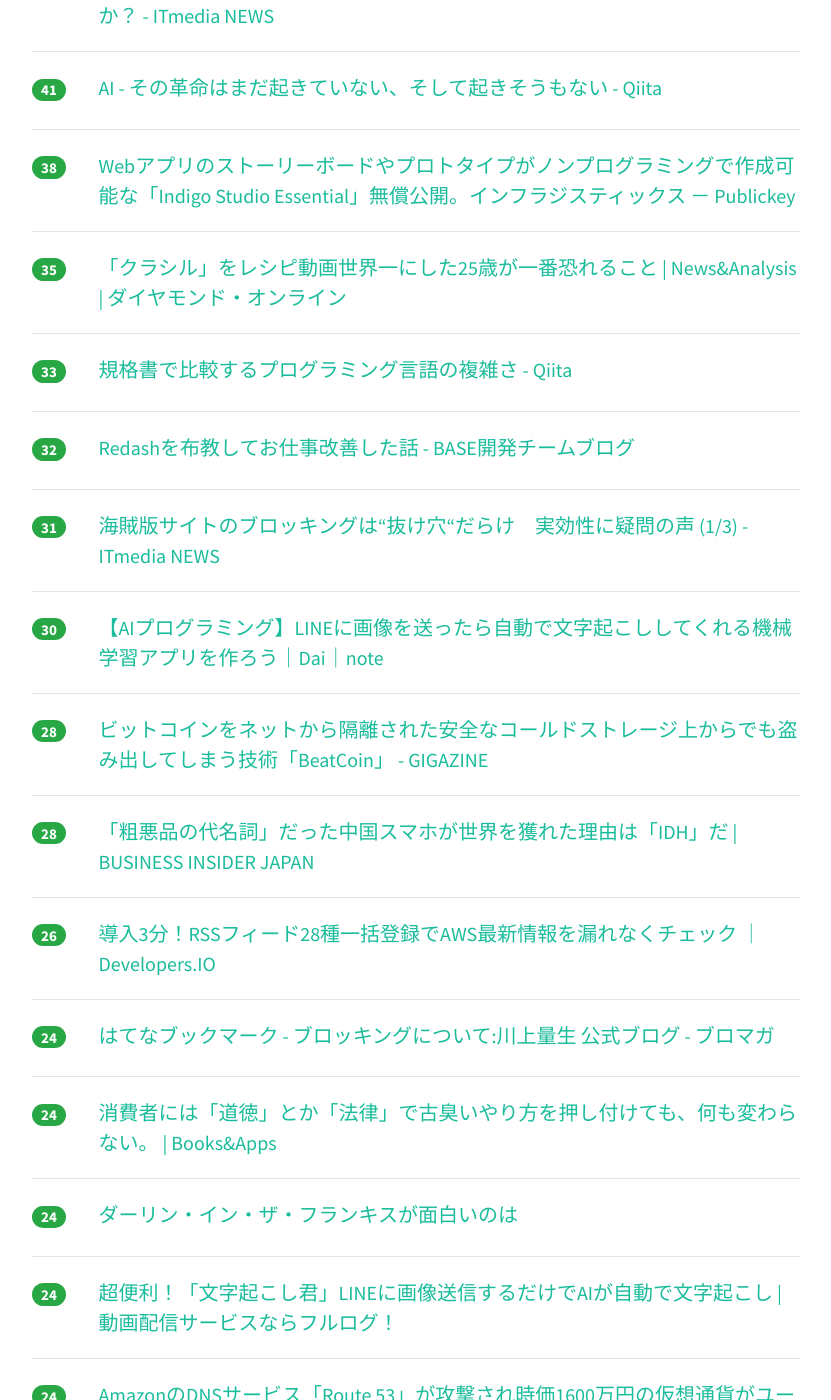
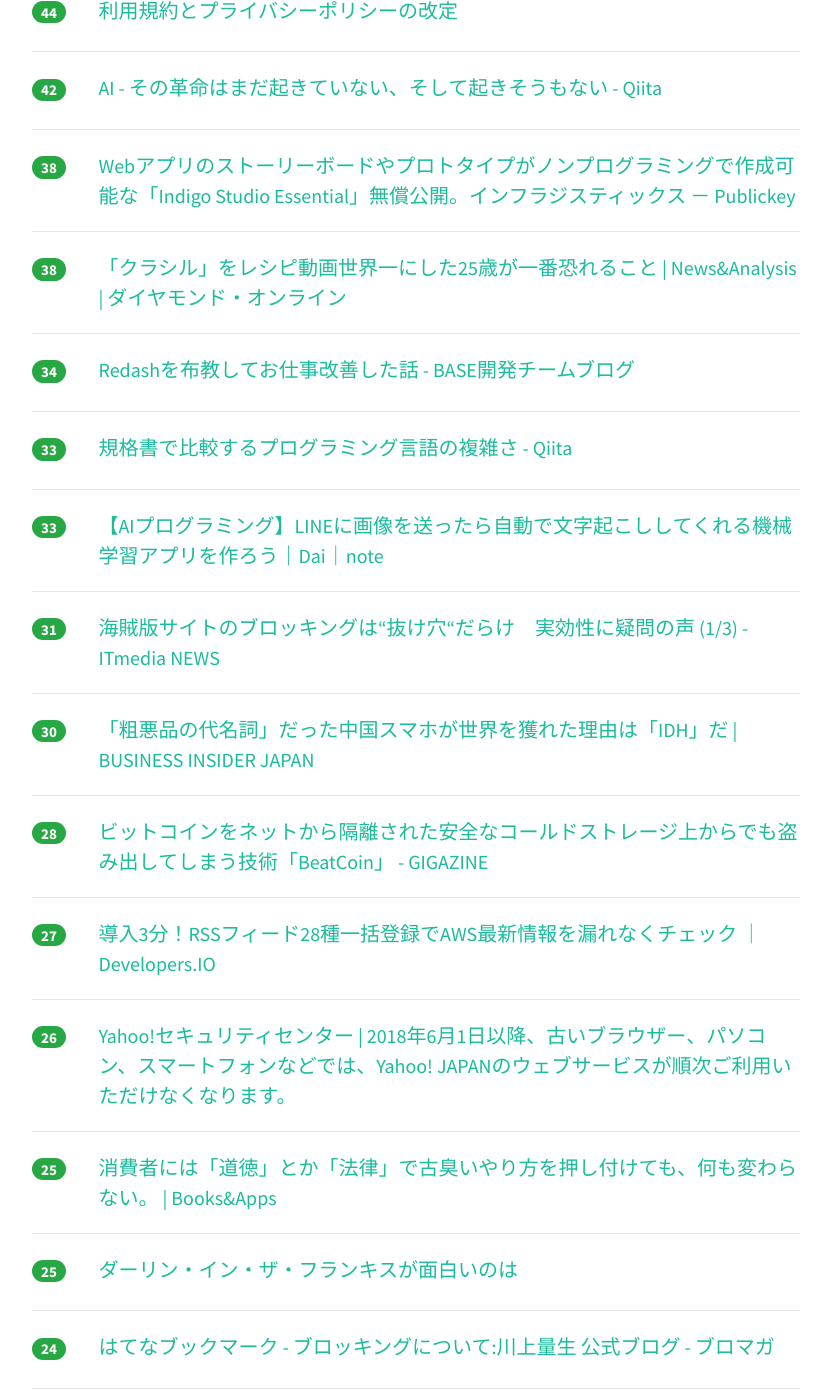
Before and after one commit to yatta47/hatena-matome-site, a Jekyll site: the page built from _posts/2018-04-25-hatena.md, in a window 1280 px wide and 1400 px high, scrolled down 2077 px. Shown: the whole window, without its empty margins (224-1055 px from the left). Built offline with Jekyll 4.4.1, drawn with Linux system fonts in a browser that asks for light colours; nearby versions of some CDN libraries; some of the changed text lies outside the part shown.

Commit message:
Updated 2018-04-25

```diff
--- a/_posts/2018-04-25-hatena.md
+++ b/_posts/2018-04-25-hatena.md
@@ -1,44 +1,54 @@
 ---
 layout: post
 title:  "2018-04-25 はてぶIT"
-date:   2018-04-25 17:02:01
+date:   2018-04-25 18:02:37
 tags: [it-hotentry]
 ---
-46 件のデータあり
+49 件のデータあり
 
 <hr><div class="row">
-<div class="col-1"><span class="badge badge-pill badge-success h2">233</span></div>
+<div class="col-1"><span class="badge badge-pill badge-success h2">261</span></div>
 <div class="col-11"><a href='https://k-tai.watch.impress.co.jp/docs/news/1118926.html' target='_blank'>Googleが開発した家庭用Wi-Fiルーター「Google Wifi」4月26日発売、1万5000円 - ケータイ Watch</a></div>
 </div>
 <hr>
 <div class="row">
-<div class="col-1"><span class="badge badge-pill badge-success h2">188</span></div>
+<div class="col-1"><span class="badge badge-pill badge-success h2">197</span></div>
 <div class="col-11"><a href='https://speakerdeck.com/suusan2go/hurontoendoenziniamozhi-tuteokitaigrpc' target='_blank'>フロントエンドエンジニアも知っておきたいgRPC // Speaker Deck</a></div>
 </div>
 <hr>
 <div class="row">
-<div class="col-1"><span class="badge badge-pill badge-success h2">143</span></div>
+<div class="col-1"><span class="badge badge-pill badge-success h2">162</span></div>
 <div class="col-11"><a href='https://coliss.com/articles/build-websites/operation/design/which-font-was-used-on-the-logos.html' target='_blank'>ロゴに適したフォントはこれ！有名ブランドから学ぶ、ロゴのデザインに使用されているフォントのまとめ | コリス</a></div>
 </div>
 <hr>
 <div class="row">
-<div class="col-1"><span class="badge badge-pill badge-success h2">125</span></div>
+<div class="col-1"><span class="badge badge-pill badge-success h2">134</span></div>
 <div class="col-11"><a href='https://gigazine.net/news/20180425-nvidia-image-inpainting/' target='_blank'>邪魔な物体を塗りつぶすだけでAIが画像を違和感ないレベルに自動修正する技術「Image Inpainting」をNVIDIAが公開 - GIGAZINE</a></div>
 </div>
 <hr>
 <div class="row">
-<div class="col-1"><span class="badge badge-pill badge-success h2">111</span></div>
+<div class="col-1"><span class="badge badge-pill badge-success h2">123</span></div>
 <div class="col-11"><a href='https://japan.googleblog.com/2018/04/google-wifi.html' target='_blank'>Google Japan Blog: Google Wifi 日本発売開始</a></div>
 </div>
 <hr>
 <div class="row">
-<div class="col-1"><span class="badge badge-pill badge-success h2">91</span></div>
+<div class="col-1"><span class="badge badge-pill badge-success h2">104</span></div>
 <div class="col-11"><a href='http://create-something.hatenadiary.jp/entry/2018/04/24/213840' target='_blank'>日本語のドメイン駆動設計 (Domain-Driven Design - DDD) 関連記事まとめ - なにか作る</a></div>
 </div>
 <hr>
 <div class="row">
-<div class="col-1"><span class="badge badge-pill badge-success h2">75</span></div>
+<div class="col-1"><span class="badge badge-pill badge-success h2">85</span></div>
+<div class="col-11"><a href='https://prwarter.com/original-label-illustration' target='_blank'>【デザイナー必見】マウスのみで描くTips丨オリジナルペットボトル</a></div>
+</div>
+<hr>
+<div class="row">
+<div class="col-1"><span class="badge badge-pill badge-success h2">78</span></div>
 <div class="col-11"><a href='http://mizchi.hatenablog.com/entry/2018/04/24/231457' target='_blank'>シャニマスのコード読んだ - mizchi's blog</a></div>
+</div>
+<hr>
+<div class="row">
+<div class="col-1"><span class="badge badge-pill badge-success h2">78</span></div>
+<div class="col-11"><a href='http://www.chifuren.gr.jp/180425opinion.pdf' target='_blank'>[PDF]ＮＴＴグループ「インターネット上の海賊版サイトに対するブロッキングの実施について」に対する意見書 - 主婦連合会、全国地域婦人団体連絡協議会</a></div>
 </div>
 <hr>
 <div class="row">
@@ -48,12 +58,12 @@ tags: [it-hotentry]
 <hr>
 <div class="row">
 <div class="col-1"><span class="badge badge-pill badge-success h2">68</span></div>
-<div class="col-11"><a href='https://prwarter.com/original-label-illustration' target='_blank'>【デザイナー必見】マウスのみで描くTips丨オリジナルペットボトル</a></div>
+<div class="col-11"><a href='http://uxmilk.jp/71338' target='_blank'>Githubがデザインシステムを作るまでの道のり（前編） | UX MILK</a></div>
 </div>
 <hr>
 <div class="row">
-<div class="col-1"><span class="badge badge-pill badge-success h2">64</span></div>
-<div class="col-11"><a href='http://uxmilk.jp/71338' target='_blank'>Githubがデザインシステムを作るまでの道のり（前編） | UX MILK</a></div>
+<div class="col-1"><span class="badge badge-pill badge-success h2">62</span></div>
+<div class="col-11"><a href='http://www.itmedia.co.jp/news/articles/1804/25/news086.html' target='_blank'>「Google Play Music」、年内に終了し、ユーザーは「YouTube Remix」に統合か？ - ITmedia NEWS</a></div>
 </div>
 <hr>
 <div class="row">
@@ -62,8 +72,13 @@ tags: [it-hotentry]
 </div>
 <hr>
 <div class="row">
-<div class="col-1"><span class="badge badge-pill badge-success h2">56</span></div>
+<div class="col-1"><span class="badge badge-pill badge-success h2">58</span></div>
 <div class="col-11"><a href='https://note.mu/tamanyan/n/n67391cd83a7e' target='_blank'>非 IT 企業のエンジニアとして働く｜バンコクで働くエンジニア｜note</a></div>
+</div>
+<hr>
+<div class="row">
+<div class="col-1"><span class="badge badge-pill badge-success h2">57</span></div>
+<div class="col-11"><a href='http://www.itmedia.co.jp/enterprise/articles/1804/25/news063.html' target='_blank'>AmazonのDNSトラフィック乗っ取り、仮想通貨盗まれる被害 - ITmedia エンタープライズ</a></div>
 </div>
 <hr>
 <div class="row">
@@ -72,37 +87,22 @@ tags: [it-hotentry]
 </div>
 <hr>
 <div class="row">
-<div class="col-1"><span class="badge badge-pill badge-success h2">56</span></div>
-<div class="col-11"><a href='http://www.chifuren.gr.jp/180425opinion.pdf' target='_blank'>[PDF]ＮＴＴグループ「インターネット上の海賊版サイトに対するブロッキングの実施について」に対する意見書 - 主婦連合会、全国地域婦人団体連絡協議会</a></div>
-</div>
-<hr>
-<div class="row">
 <div class="col-1"><span class="badge badge-pill badge-success h2">55</span></div>
 <div class="col-11"><a href='http://jaco.udcp.info/entry/paas-k8s-serverless' target='_blank'>PaaS/k8s/Serverless使い分けの話とその補足 - Cloud Penguins</a></div>
 </div>
 <hr>
 <div class="row">
-<div class="col-1"><span class="badge badge-pill badge-success h2">53</span></div>
-<div class="col-11"><a href='http://www.itmedia.co.jp/enterprise/articles/1804/25/news063.html' target='_blank'>AmazonのDNSトラフィック乗っ取り、仮想通貨盗まれる被害 - ITmedia エンタープライズ</a></div>
-</div>
-<hr>
-<div class="row">
-<div class="col-1"><span class="badge badge-pill badge-success h2">47</span></div>
+<div class="col-1"><span class="badge badge-pill badge-success h2">50</span></div>
 <div class="col-11"><a href='https://speakerdeck.com/takaishi/line-developer-meetup-number-32' target='_blank'>こんなこともあろうかと、 サーバーは予め増やして置いた 〜アクセス頻度予測を用いてサーバーを自動増減する「計画的スケーリング」その後〜 / LINE Developer Meetup #32 // Speaker Deck</a></div>
 </div>
 <hr>
 <div class="row">
-<div class="col-1"><span class="badge badge-pill badge-success h2">43</span></div>
+<div class="col-1"><span class="badge badge-pill badge-success h2">44</span></div>
 <div class="col-11"><a href='https://help.twitter.com/ja/rules-and-policies/update-privacy-policy' target='_blank'>利用規約とプライバシーポリシーの改定</a></div>
 </div>
 <hr>
 <div class="row">
-<div class="col-1"><span class="badge badge-pill badge-success h2">41</span></div>
-<div class="col-11"><a href='http://www.itmedia.co.jp/news/articles/1804/25/news086.html' target='_blank'>「Google Play Music」、年内に終了し、ユーザーは「YouTube Remix」に統合か？ - ITmedia NEWS</a></div>
-</div>
-<hr>
-<div class="row">
-<div class="col-1"><span class="badge badge-pill badge-success h2">41</span></div>
+<div class="col-1"><span class="badge badge-pill badge-success h2">42</span></div>
 <div class="col-11"><a href='https://qiita.com/KanNishida/items/dfab2a09ff1e07139492' target='_blank'>AI - その革命はまだ起きていない、そして起きそうもない - Qiita</a></div>
 </div>
 <hr>
@@ -112,8 +112,13 @@ tags: [it-hotentry]
 </div>
 <hr>
 <div class="row">
-<div class="col-1"><span class="badge badge-pill badge-success h2">35</span></div>
+<div class="col-1"><span class="badge badge-pill badge-success h2">38</span></div>
 <div class="col-11"><a href='http://diamond.jp/articles/-/168167' target='_blank'>「クラシル」をレシピ動画世界一にした25歳が一番恐れること | News&Analysis | ダイヤモンド・オンライン</a></div>
+</div>
+<hr>
+<div class="row">
+<div class="col-1"><span class="badge badge-pill badge-success h2">34</span></div>
+<div class="col-11"><a href='http://devblog.thebase.in/entry/2018/04/25/105920' target='_blank'>Redashを布教してお仕事改善した話 - BASE開発チームブログ</a></div>
 </div>
 <hr>
 <div class="row">
@@ -122,8 +127,8 @@ tags: [it-hotentry]
 </div>
 <hr>
 <div class="row">
-<div class="col-1"><span class="badge badge-pill badge-success h2">32</span></div>
-<div class="col-11"><a href='http://devblog.thebase.in/entry/2018/04/25/105920' target='_blank'>Redashを布教してお仕事改善した話 - BASE開発チームブログ</a></div>
+<div class="col-1"><span class="badge badge-pill badge-success h2">33</span></div>
+<div class="col-11"><a href='https://note.mu/daikawai/n/n9e203dd4063a' target='_blank'>【AIプログラミング】LINEに画像を送ったら自動で文字起こししてくれる機械学習アプリを作ろう｜Dai｜note</a></div>
 </div>
 <hr>
 <div class="row">
@@ -133,7 +138,7 @@ tags: [it-hotentry]
 <hr>
 <div class="row">
 <div class="col-1"><span class="badge badge-pill badge-success h2">30</span></div>
-<div class="col-11"><a href='https://note.mu/daikawai/n/n9e203dd4063a' target='_blank'>【AIプログラミング】LINEに画像を送ったら自動で文字起こししてくれる機械学習アプリを作ろう｜Dai｜note</a></div>
+<div class="col-11"><a href='https://www.businessinsider.jp/post-166310' target='_blank'>「粗悪品の代名詞」だった中国スマホが世界を獲れた理由は「IDH」だ | BUSINESS INSIDER JAPAN</a></div>
 </div>
 <hr>
 <div class="row">
@@ -142,13 +147,23 @@ tags: [it-hotentry]
 </div>
 <hr>
 <div class="row">
-<div class="col-1"><span class="badge badge-pill badge-success h2">28</span></div>
-<div class="col-11"><a href='https://www.businessinsider.jp/post-166310' target='_blank'>「粗悪品の代名詞」だった中国スマホが世界を獲れた理由は「IDH」だ | BUSINESS INSIDER JAPAN</a></div>
+<div class="col-1"><span class="badge badge-pill badge-success h2">27</span></div>
+<div class="col-11"><a href='https://dev.classmethod.jp/cloud/aws/aws-rss-feeds/' target='_blank'>導入3分！RSSフィード28種一括登録でAWS最新情報を漏れなくチェック ｜ Developers.IO</a></div>
 </div>
 <hr>
 <div class="row">
 <div class="col-1"><span class="badge badge-pill badge-success h2">26</span></div>
-<div class="col-11"><a href='https://dev.classmethod.jp/cloud/aws/aws-rss-feeds/' target='_blank'>導入3分！RSSフィード28種一括登録でAWS最新情報を漏れなくチェック ｜ Developers.IO</a></div>
+<div class="col-11"><a href='https://security.yahoo.co.jp/news/tls12.html' target='_blank'>Yahoo!セキュリティセンター | 2018年6月1日以降、古いブラウザー、パソコン、スマートフォンなどでは、Yahoo! JAPANのウェブサービスが順次ご利用いただけなくなります。</a></div>
+</div>
+<hr>
+<div class="row">
+<div class="col-1"><span class="badge badge-pill badge-success h2">25</span></div>
+<div class="col-11"><a href='https://blog.tinect.jp/?p=51091' target='_blank'>消費者には「道徳」とか「法律」で古臭いやり方を押し付けても、何も変わらない。 | Books&Apps</a></div>
+</div>
+<hr>
+<div class="row">
+<div class="col-1"><span class="badge badge-pill badge-success h2">25</span></div>
+<div class="col-11"><a href='https://anond.hatelabo.jp/20180425045335' target='_blank'>ダーリン・イン・ザ・フランキスが面白いのは</a></div>
 </div>
 <hr>
 <div class="row">
@@ -158,12 +173,7 @@ tags: [it-hotentry]
 <hr>
 <div class="row">
 <div class="col-1"><span class="badge badge-pill badge-success h2">24</span></div>
-<div class="col-11"><a href='https://blog.tinect.jp/?p=51091' target='_blank'>消費者には「道徳」とか「法律」で古臭いやり方を押し付けても、何も変わらない。 | Books&Apps</a></div>
-</div>
-<hr>
-<div class="row">
-<div class="col-1"><span class="badge badge-pill badge-success h2">24</span></div>
-<div class="col-11"><a href='https://anond.hatelabo.jp/20180425045335' target='_blank'>ダーリン・イン・ザ・フランキスが面白いのは</a></div>
+<div class="col-11"><a href='http://www.youtube.com/watch?v=cAvgaf_uq8g' target='_blank'>【作業用】ハッカドール３号がだらだらしているだけ【バーチャルYouTuber】【#002】</a></div>
 </div>
 <hr>
 <div class="row">
@@ -178,7 +188,12 @@ tags: [it-hotentry]
 <hr>
 <div class="row">
 <div class="col-1"><span class="badge badge-pill badge-success h2">23</span></div>
-<div class="col-11"><a href='http://www.youtube.com/watch?v=cAvgaf_uq8g' target='_blank'>【作業用】ハッカドール３号がだらだらしているだけ【バーチャルYouTuber】【#002】</a></div>
+<div class="col-11"><a href='http://tech.medpeer.co.jp/entry/2018/04/25/080000' target='_blank'>ActiveModelSerializersを使った所感 - メドピア開発者ブログ</a></div>
+</div>
+<hr>
+<div class="row">
+<div class="col-1"><span class="badge badge-pill badge-success h2">23</span></div>
+<div class="col-11"><a href='https://note.mu/murasaki/n/n8f8130a1101d' target='_blank'>技術書展4でHelloWorldカルタを作って頒布した話｜むらさき｜note</a></div>
 </div>
 <hr>
 <div class="row">
@@ -188,7 +203,7 @@ tags: [it-hotentry]
 <hr>
 <div class="row">
 <div class="col-1"><span class="badge badge-pill badge-success h2">22</span></div>
-<div class="col-11"><a href='http://tech.medpeer.co.jp/entry/2018/04/25/080000' target='_blank'>ActiveModelSerializersを使った所感 - メドピア開発者ブログ</a></div>
+<div class="col-11"><a href='https://japan.googleblog.com/2018/04/google-wifi.html?m=1' target='_blank'>Google Japan Blog: Google Wifi 日本発売開始</a></div>
 </div>
 <hr>
 <div class="row">
@@ -207,13 +222,13 @@ tags: [it-hotentry]
 </div>
 <hr>
 <div class="row">
-<div class="col-1"><span class="badge badge-pill badge-success h2">20</span></div>
-<div class="col-11"><a href='http://karaage.hatenadiary.jp/entry/2018/04/25/073000' target='_blank'>作家・ブロガーのライティング速度を「文字数／時間」の観点で比較してみた - karaage. [からあげ]</a></div>
+<div class="col-1"><span class="badge badge-pill badge-success h2">21</span></div>
+<div class="col-11"><a href='https://japan.cnet.com/article/35118295/' target='_blank'>アマゾン、車のトランクに商品を配達する新サービス--米プライム会員に - CNET Japan</a></div>
 </div>
 <hr>
 <div class="row">
 <div class="col-1"><span class="badge badge-pill badge-success h2">20</span></div>
-<div class="col-11"><a href='https://japan.cnet.com/article/35118295/' target='_blank'>アマゾン、車のトランクに商品を配達する新サービス--米プライム会員に - CNET Japan</a></div>
+<div class="col-11"><a href='http://karaage.hatenadiary.jp/entry/2018/04/25/073000' target='_blank'>作家・ブロガーのライティング速度を「文字数／時間」の観点で比較してみた - karaage. [からあげ]</a></div>
 </div>
 <hr>
 <div class="row">
@@ -222,13 +237,13 @@ tags: [it-hotentry]
 </div>
 <hr>
 <div class="row">
-<div class="col-1"><span class="badge badge-pill badge-success h2">19</span></div>
-<div class="col-11"><a href='https://note.mu/murasaki/n/n8f8130a1101d' target='_blank'>技術書展4でHelloWorldカルタを作って頒布した話｜むらさき｜note</a></div>
+<div class="col-1"><span class="badge badge-pill badge-success h2">17</span></div>
+<div class="col-11"><a href='https://www.nikkei.com/article/DGXMZO29781400U8A420C1EA1000/' target='_blank'>海賊サイト遮断、喝采と批判　ネット時代の法制に死角　　：日本経済新聞</a></div>
 </div>
 <hr>
 <div class="row">
-<div class="col-1"><span class="badge badge-pill badge-success h2">16</span></div>
-<div class="col-11"><a href='https://www.nikkei.com/article/DGXMZO29781400U8A420C1EA1000/' target='_blank'>海賊サイト遮断、喝采と批判　ネット時代の法制に死角　　：日本経済新聞</a></div>
+<div class="col-1"><span class="badge badge-pill badge-success h2">12</span></div>
+<div class="col-11"><a href='http://b.hatena.ne.jp/entry/s/anond.hatelabo.jp/20180425023409' target='_blank'>はてなブックマーク - オタク差別を批判することを、やめることにします。</a></div>
 </div>
 <hr>
 <div class="row">
```
